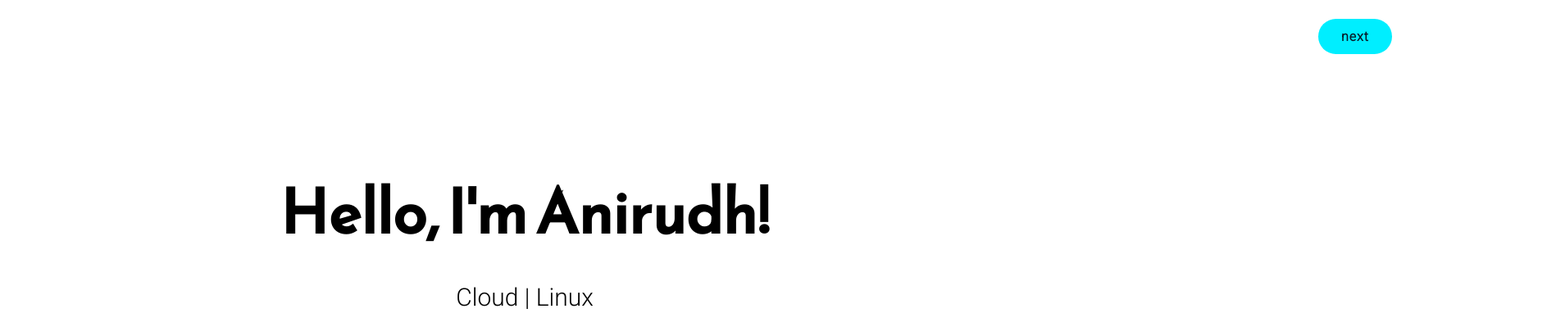
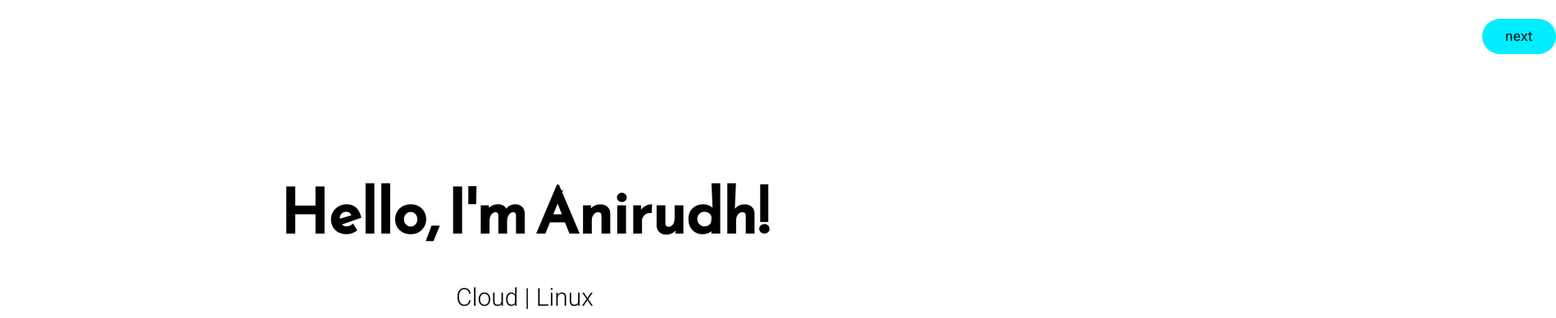
Before and after one commit to anirudh-hegde/poster-web, a plain HTML site: page index.html in a window 1280 px wide. Shown: the top 388 px of the page at 82% size, 1898 px wide, since content can reach past the window. Drawn offline with Linux system fonts and the light colour scheme.

Commit message:
updated files

```diff
--- a/css/index.css
+++ b/css/index.css
@@ -46,7 +46,7 @@ main > .tagline {
 }
 
 .navbar a {
-	margin-left: 1600px;
+	margin-left: 1800px;
 	font-size: 23px;
 	font-weight: bolder;
 }
```
